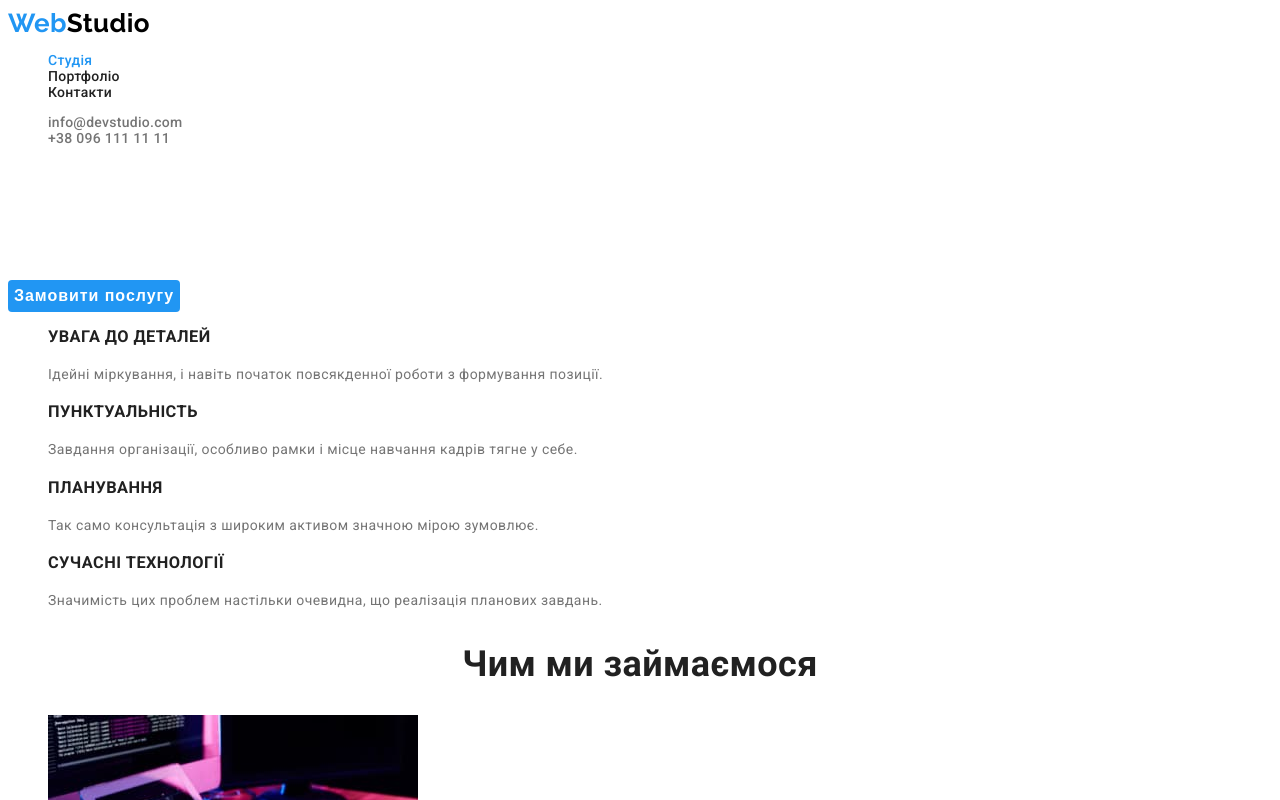
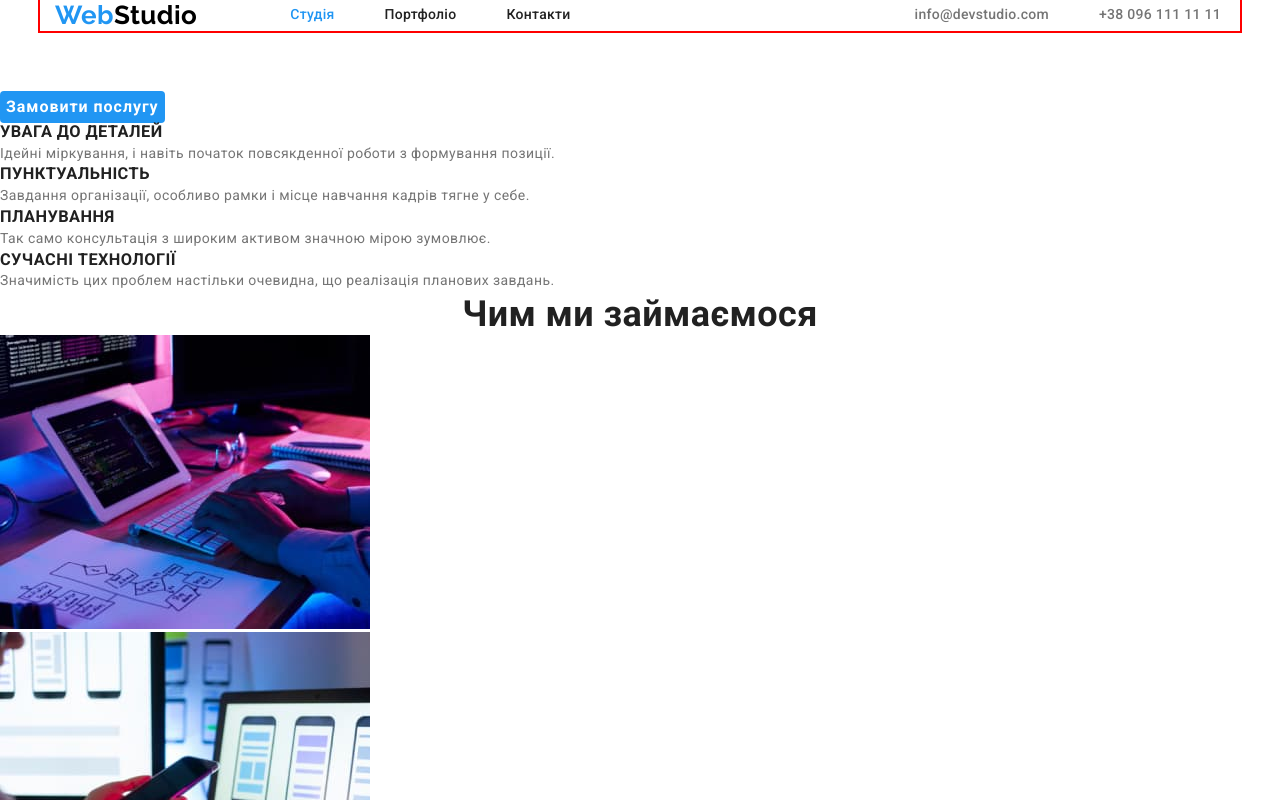
Before and after one commit to Linsted/goit-markup-hw-03, a plain HTML site: page index.html in a window 1280 px wide. Shown: the top 800 px of the page. Drawn offline with nearby package versions, Linux system fonts and the light colour scheme.

Commit message:
added flex to header

```diff
--- a/index.html
+++ b/index.html
@@ -9,25 +9,29 @@
 		<link rel="preconnect" href="https://fonts.googleapis.com" />
 		<link rel="preconnect" href="https://fonts.gstatic.com" crossorigin />
 		<link href="https://fonts.googleapis.com/css2?family=Raleway:wght@700&family=Roboto:wght@400;500;700;900&display=swap" rel="stylesheet" />
+		<link rel="stylesheet" href="https://cdnjs.cloudflare.com/ajax/libs/modern-normalize/1.1.0/modern-normalize.min.css">
 		<link rel="stylesheet" href="./styles/styles.css" />
 	</head>
 	<body>
 		<header class="header">
-			<nav>
+			<div class="container main-links">
+			<nav
+			class="main-nav">
 				<a href="./index.html" class="logo">
 					<span class="logo-web">Web</span>Studio
 				</a>
 				<ul class="nav-list">
-					<li><a href="./index.html" class="studio">Студія</a></li>
-					<li><a href="./portfolio.html">Портфоліо</a></li>
-					<li><a href="">Контакти</a></li>
+					<li class="nav-list-links"><a href="./index.html" class="studio">Студія</a></li>
+					<li class="nav-list-links"><a href="./portfolio.html">Портфоліо</a></li>
+					<li class="nav-list-links"><a href="">Контакти</a></li>
 				</ul>
 			</nav>
 
 			<ul class="nav-contacts">
-				<li><a href="mailto:info@devstudio.com">info@devstudio.com</a></li>
-				<li><a href="tel:+380961111111">+38 096 111 11 11</a></li>
+				<li class="nav-list-links"><a href="mailto:info@devstudio.com">info@devstudio.com</a></li>
+				<li class="nav-list-links"><a href="tel:+380961111111">+38 096 111 11 11</a></li>
 			</ul>
+			</div>
 		</header>
 		<main>
 			<section class="hero">
--- a/styles/styles.css
+++ b/styles/styles.css
@@ -12,11 +12,27 @@ font-family: roboto, arial, sans-serif;
 letter-spacing: 0.03em;
 font-size: 14px;
 }
+h1,h2,h3,h4,h5,h6,ul,p {
+    margin: 0;
+    padding: 0;
+}
 
+.container {
+    width: 1200px;
+    padding-left: 15px;
+    padding-right: 15px;
+    margin-left: auto;
+    margin-right: auto;
+    outline: 2px solid red;
+}
 
 /* Header */
 
 .logo {
+    display: flex;
+    margin-right: 93px;
+
+
 color: #000000;
 font-family: raleway, arial, sans-serif;
 font-weight: 700;
@@ -36,27 +52,31 @@ line-height: 1.19;
 }
 
 .nav-list {
+    display: flex;
     font-weight: 500;
     line-height: 1.14;
     letter-spacing: 0.02em;
 
+}
+.nav-list {
+    margin-right: 344px;
+}
 
-}
 .nav-list a{
     color: var(--primary-text-color);
 }
-.nav-list a:hover {
-    color: var(--brand-color);
-}
+.nav-list a:hover,
 .nav-list a:focus {
     color: var(--brand-color);
 }
 
 .nav-contacts {
+    display: flex;
     font-weight: 500;
     line-height: 1.14;
     letter-spacing: 0.02em;
 }
+
 .nav-contacts a {
     color: #757575;
 }
@@ -72,6 +92,15 @@ line-height: 1.19;
 .nav-list .portfolio {
     color: var(--brand-color);
 }
+.main-links, .main-nav {
+    display: flex;
+    align-items: center;
+}
+.nav-list-links:not(:last-child) {
+    margin-right: 50px;
+}
+
+
 /* hero */
 .main-title {
     font-size: 44px;
```
Also changed, not shown: portfolio.html (+1 -0 lines).
